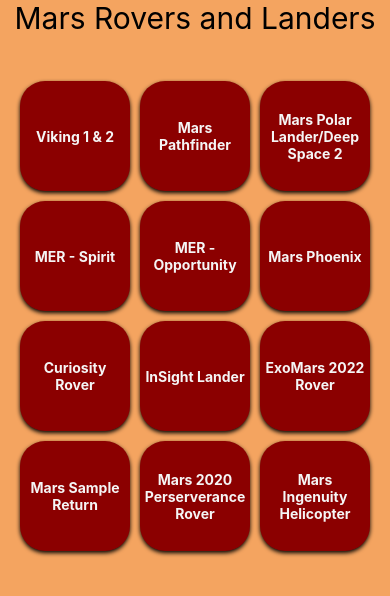
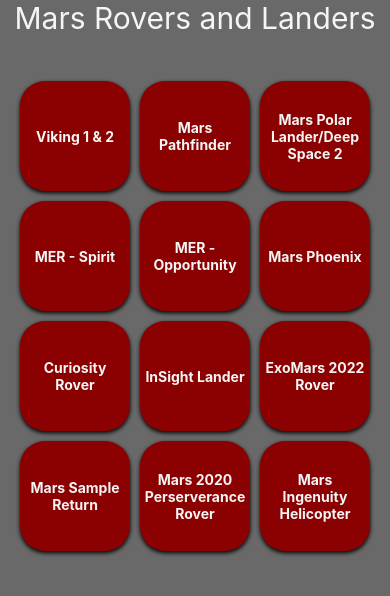
Before and after one commit to kstick9210/el-planeta-rojo, a React Native app: screen / in a window 390 px wide. Shown: the top 596 px of the page. Built offline with nearby package versions, Linux system fonts and the light colour scheme.

Commit message:
update styling

```diff
--- a/app/components/RoverModal.js
+++ b/app/components/RoverModal.js
@@ -35,11 +35,11 @@
 const styles = StyleSheet.create({
     modalView: {
         margin: 20,
-        backgroundColor: "whitesmoke",
+        backgroundColor: 'silver',
         borderRadius: 20,
         padding: 35,
-        alignItems: "center",
-        shadowColor: "#000",
+        alignItems: 'center',
+        shadowColor: '#000',
         shadowOffset: {
           width: 0,
           height: 2
@@ -57,7 +57,7 @@
         justifyContent: 'center',
         margin: 5,
         paddingHorizontal: 5,
-        shadowColor: "#000",
+        shadowColor: '#000',
         shadowOffset: {
             width: 0,
             height: 2
@@ -70,15 +70,15 @@
         borderRadius: 15,
         padding: 10,
         elevation: 2,
-        backgroundColor: "#2196F3",
+        backgroundColor: '#008080',
     },
     textStyle: {
-        color: "whitesmoke",
-        fontWeight: "bold",
-        textAlign: "center"
+        color: '#F5F5F5',
+        fontWeight: 'bold',
+        textAlign: 'center'
     },
     modalText: {
         marginBottom: 15,
-        textAlign: "center"
+        textAlign: 'center'
       }
 })
--- a/app/screens/RoversLandingScreen.js
+++ b/app/screens/RoversLandingScreen.js
@@ -25,10 +25,11 @@
 const styles = StyleSheet.create({
     container: {
         alignItems: 'center',
-        backgroundColor: 'sandybrown'
+        backgroundColor: 'dimgrey'
     },
     title: {
-        fontSize: 30
+        fontSize: 30,
+        color: 'whitesmoke'
     },
     buttonWrap: {
         alignItems: 'center',
```
